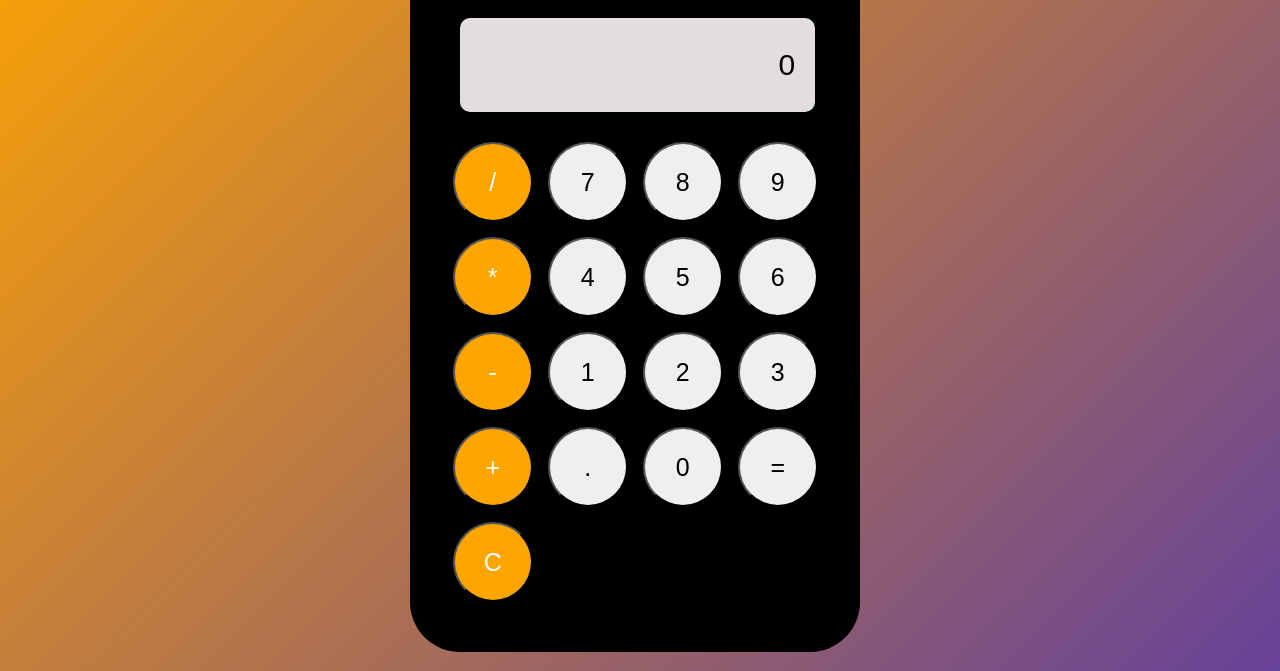
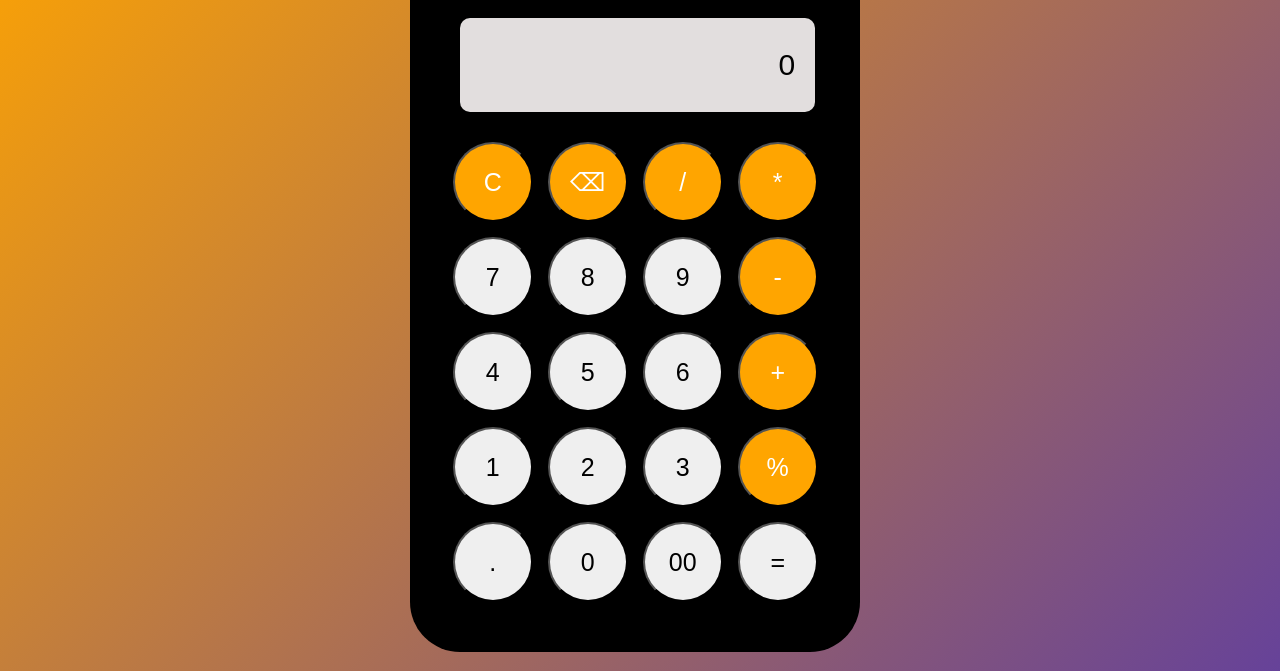
Before and after one commit to gudurudeekshith/calculator, a plain HTML site: page index.html in a window 1280 px wide. Shown: the part 129-800 px from the top of the page. Drawn offline with Linux system fonts and the light colour scheme.

Commit message:
second version

```diff
--- a/calculator.js
+++ b/calculator.js
@@ -26,3 +26,11 @@ function withenter(event)
         clear1();
     }
 }
+function backspace()
+{
+    res.value=res.value.slice(0,-1);
+}
+function percentage()
+{
+    res.value=res.value*0.01;
+}
--- a/index.html
+++ b/index.html
@@ -11,23 +11,29 @@
         </h1>
         <input type="text" id="display" placeholder="0" onkeydown="withenter(event)">
         <div class="btns">
+            <button class="btn-col" onclick="clear1()">C</button>
+            <button class="btn-col" onclick="backspace()">⌫</button>
             <button class="btn-col" onclick="display('/')">/</button>
+            <button class="btn-col" onclick="display('*')">*</button>
             <button onclick="display('7')">7</button>
             <button onclick="display('8')">8</button>
             <button onclick="display('9')">9</button>
-            <button class="btn-col" onclick="display('*')">*</button>
+            <button class="btn-col" onclick="display('-')">-</button>
             <button onclick="display('4')">4</button>
             <button onclick="display('5')">5</button>
             <button onclick="display('6')">6</button>
-            <button class="btn-col" onclick="display('-')">-</button>
+            <button class="btn-col" onclick="display('+')">+</button>
             <button onclick="display('1')">1</button>
             <button onclick="display('2')">2</button>
             <button onclick="display('3')">3</button>
-            <button class="btn-col" onclick="display('+')">+</button>
+            <button class="btn-col" onclick="percentage()">%</button>
             <button onclick="display('.')">.</button>
             <button onclick="display('0')">0</button>
+            <button onclick="display('00')">00</button>
             <button class="btn-cal" onclick="calculate()">=</button>
-            <button class="btn-col" onclick="clear1()">C</button>
+
+
+
         </div>
     </div>
     <script src="calculator.js"></script>
```
